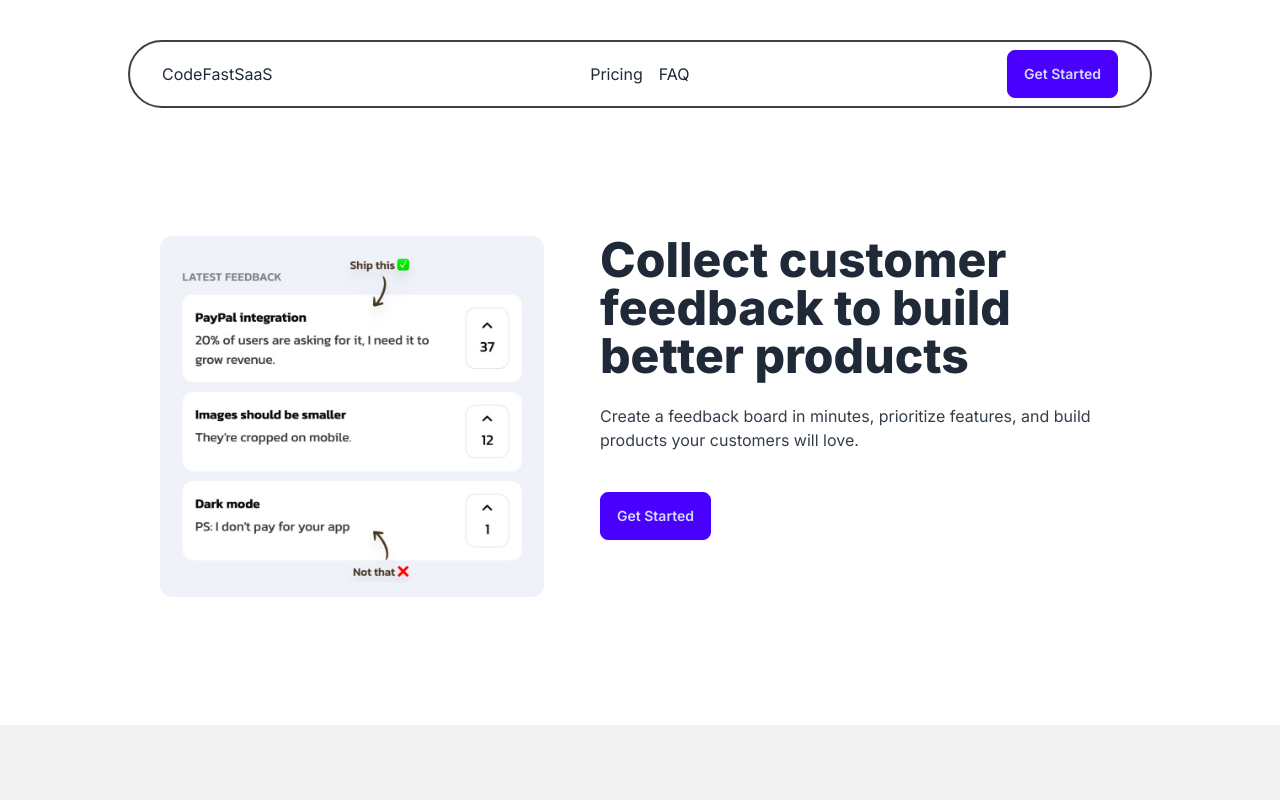
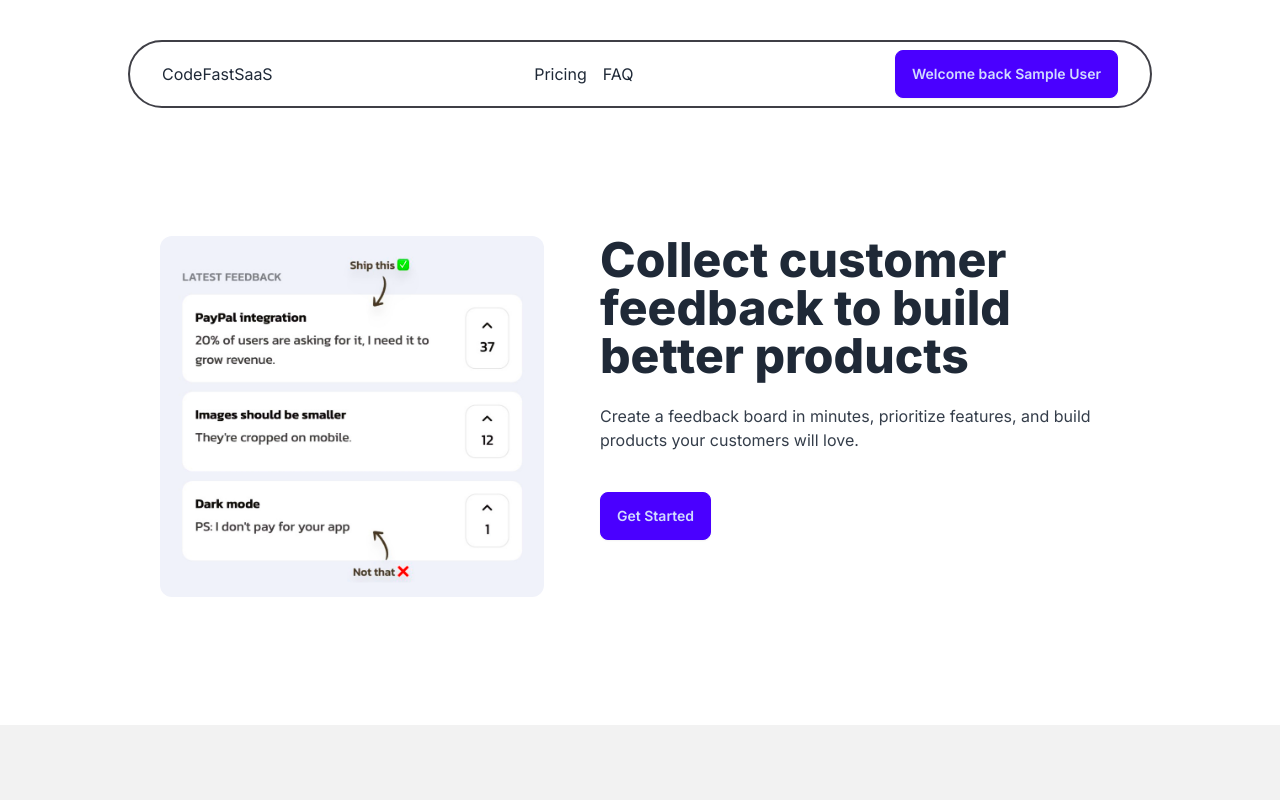
Before and after one commit to ratracegrad/codefast, a Next.js app: page / in a window 1280 px wide. Shown: the top 800 px of the page. Built offline with nearby package versions, Linux system fonts and the light colour scheme; no server answers; sample sign-in values are in the browser's storage.

Commit message:
Finished authentication section of training

```diff
--- /dev/null
+++ b/app/dashboard/layout.js
@@ -0,0 +1,12 @@
+import { auth } from '@/auth';
+import { redirect } from 'next/navigation';
+
+export default async function LayoutPrivate({ children }) {
+  const session = await auth();
+
+  if (!session) {
+    redirect('/');
+  }
+
+  return children;
+}
--- a/app/dashboard/page.js
+++ b/app/dashboard/page.js
@@ -1,4 +1,5 @@
 import Link from 'next/link';
+import ButtonLogout from '@/components/ButtonLogout';
 
 export default function Dashboard() {
   return (
@@ -6,6 +7,9 @@ export default function Dashboard() {
       <h1>Dashboard</h1>
       <div>Private dashboard area.</div>
       <Link href="/">Home</Link>
+      <div>
+        <ButtonLogout />
+      </div>
     </main>
   );
 }
--- a/app/page.js
+++ b/app/page.js
@@ -1,12 +1,31 @@
-import Header from '@/components/Header';
+import Link from 'next/link';
 import Hero from '@/components/Hero';
 import Pricing from '@/components/Pricing';
 import FAQ from '@/components/FAQ';
+import ButtonLogin from '@/components/ButtonLogin';
+import { auth } from '@/auth';
 
 export default async function Home() {
+  const session = await auth();
+
   return (
     <main>
-      <Header />
+      {/* Header */}
+      <section className=" flex w-full items-center justify-between max-w-5xl mx-auto px-8 py-2 rounded-full mt-10 border-2 border-zinc-700">
+        <div>CodeFastSaaS</div>
+        <div className="space-x-4 hidden md:block">
+          <Link href="#pricing" className="link link-hover">
+            Pricing
+          </Link>
+          <Link href="#faq" className="link link-hover">
+            FAQ
+          </Link>
+        </div>
+        <div>
+          <ButtonLogin session={session} extraStyle="w-full" />
+        </div>
+      </section>
+
       <Hero />
       <Pricing />
       <FAQ />
--- a/auth.js
+++ b/auth.js
@@ -1,6 +1,6 @@
 import NextAuth from 'next-auth';
 import Resend from 'next-auth/providers/resend';
-// import Google from "next-auth/providers/google";
+import Google from "next-auth/providers/google";
 import { MongoDBAdapter } from '@auth/mongodb-adapter';
 import clientPromise from './libs/mongo';
 
@@ -11,10 +11,10 @@ const config = {
       from: 'noreply@resend.werise.tech',
       name: 'Email',
     }),
-    // Google({
-    // 	clientId: process.env.GOOGLE_ID,
-    // 	clientSecret: process.env.GOOGLE_SECRET,
-    // }),
+    Google({
+    	clientId: process.env.GOOGLE_ID,
+    	clientSecret: process.env.GOOGLE_SECRET,
+    }),
   ],
   adapter: MongoDBAdapter(clientPromise),
 };
--- a/components/ButtonLogin.js
+++ b/components/ButtonLogin.js
@@ -3,14 +3,17 @@
 import Link from 'next/link';
 import { signIn } from 'next-auth/react';
 
-const ButtonLogin = ({ isLoggedIn, extraStyle }) => {
+const ButtonLogin = ({ session, extraStyle }) => {
   const dashboardUrl = '/dashboard';
 
-  if (isLoggedIn) {
+  if (session) {
     return (
-      <button className="btn btn-primary">
-        <Link href={dashboardUrl}>Dashboard</Link>
-      </button>
+      <Link
+        href={dashboardUrl}
+        className={`btn btn-primary ${extraStyle ? extraStyle : ''}`}
+      >
+        Welcome back {session.user.name || 'friend'}
+      </Link>
     );
   }
 
@@ -18,7 +21,7 @@ const ButtonLogin = ({ isLoggedIn, extraStyle }) => {
     <button
       className={`btn btn-primary ${extraStyle ? extraStyle : ''}`}
       onClick={() => {
-        signIn(undefined, { callbackUrl: dashboardUrl });
+        signIn(undefined, { callbackUrl: dashboardUrl }); // first params is provider - use undefined so supports magic link and Google
       }}
     >
       Get Started
--- /dev/null
+++ b/components/ButtonLogout.js
@@ -0,0 +1,18 @@
+'use client';
+
+import { signOut } from 'next-auth/react';
+
+const ButtonLogout = () => {
+  return (
+    <button
+      className="btn btn-ghost"
+      onClick={() => {
+        signOut();
+      }}
+    >
+      Logout
+    </button>
+  );
+};
+
+export default ButtonLogout;
--- a/components/Header.js
+++ /dev/null
@@ -1,24 +0,0 @@
-import React from 'react';
-import ButtonLogin from './ButtonLogin';
-import Link from 'next/link';
-
-export default function Header() {
-  const isLoggedIn = false;
-
-  return (
-    <section className=" flex w-full items-center justify-between max-w-5xl mx-auto px-8 py-2 rounded-full mt-10 border-2 border-zinc-700">
-      <div>CodeFastSaaS</div>
-      <div className="space-x-4 hidden md:block">
-        <Link href="#pricing" className="link link-hover">
-          Pricing
-        </Link>
-        <Link href="#faq" className="link link-hover">
-          FAQ
-        </Link>
-      </div>
-      <div>
-        <ButtonLogin isLoggedIn={isLoggedIn} extraStyle='w-full' />
-      </div>
-    </section>
-  );
-}
```
